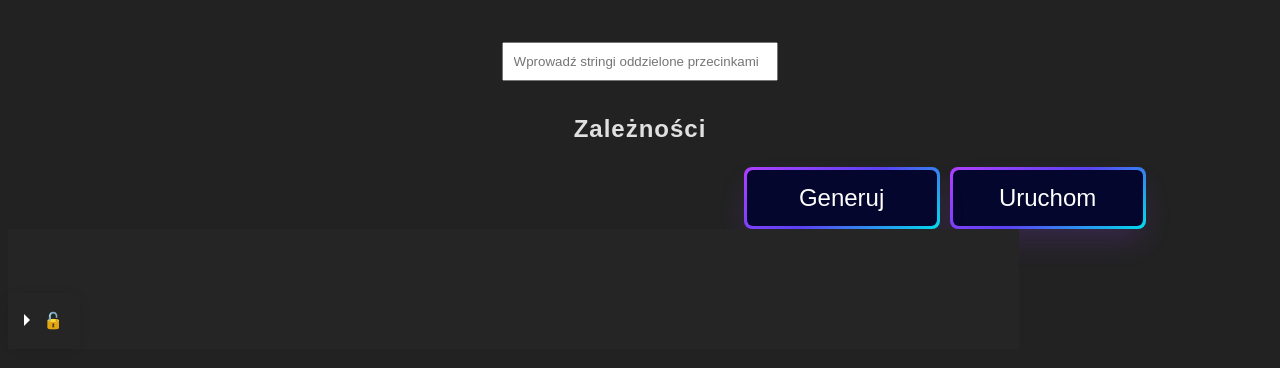
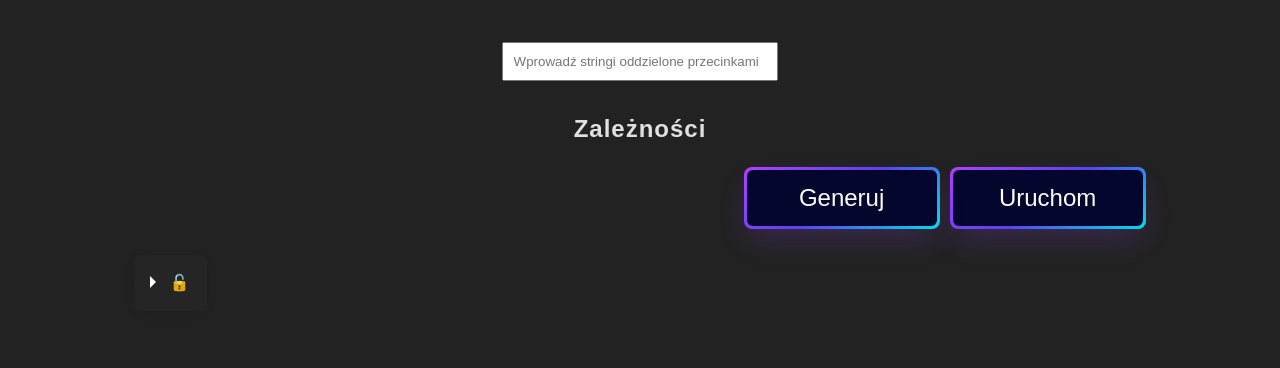
Before and after one commit to r3conx/Tester-Zale-no-ci, a plain HTML site: page index.html in a window 1280 px wide. Drawn offline with Linux system fonts and the light colour scheme.

Commit message:
17 sty 2024, 15:24

```diff
--- a/style.css
+++ b/style.css
@@ -55,7 +55,7 @@ details {
     div#results {
         background: #252525;
     }
-    div#czas, div#results, div#dependenciesList, summary, details {
+    div#czas, div#results, div#dependenciesList, summary {
         display: block;
         float: left;
         background: #252525;
```
